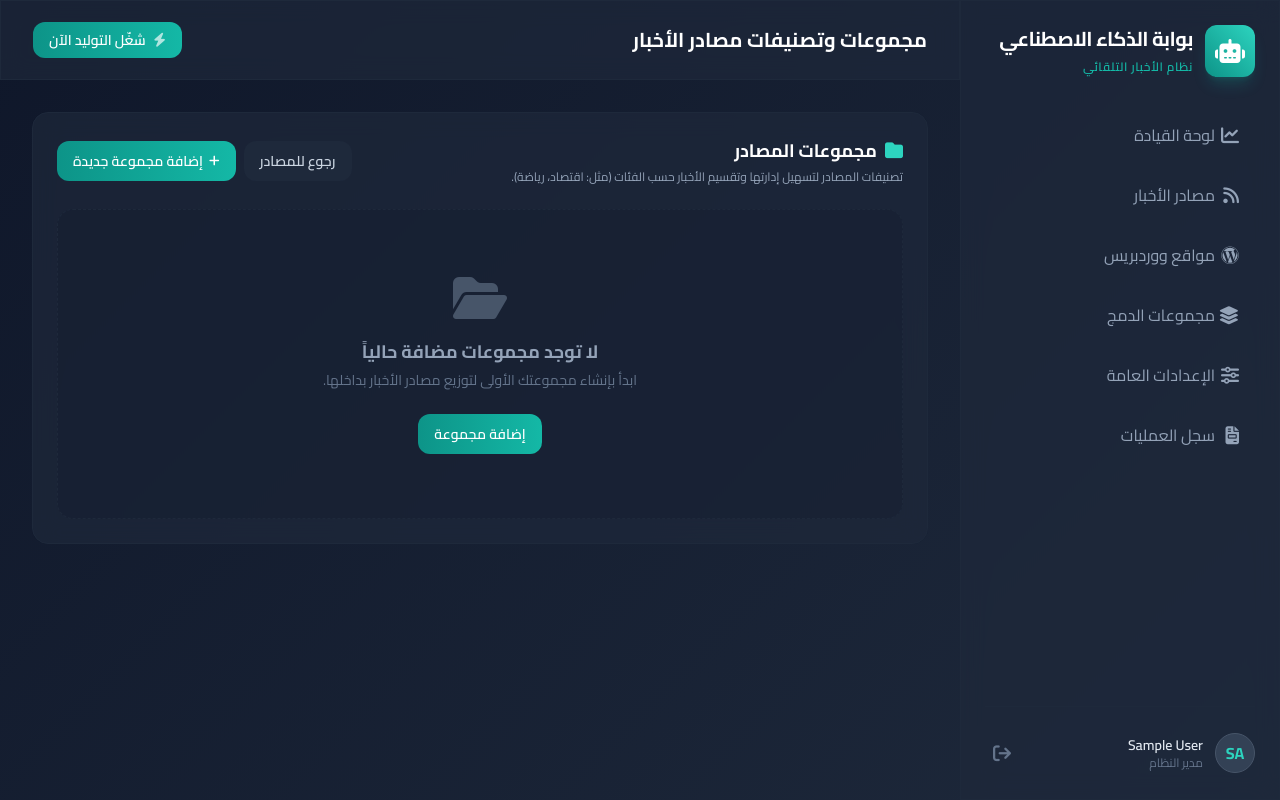
After one commit to aahmed19982000/enshrly, a Django app: page /sources/groups/ in a window 1280 px wide. The commit adds this page. Run offline with Django 5.2, Linux system fonts and the light colour scheme; the visitor is signed in with stand-in values (Sample User, id 1); data that the repository does not hold is empty; some libraries are stand-ins or nearby versions.

Commit message:
Add Group list, form, and templates inside the AI Dashboard

```diff
--- /dev/null
+++ b/syndicator/templates/ai_dashboard/source_groups_list.html
@@ -0,0 +1,57 @@
+{% extends 'ai_dashboard/base.html' %}
+
+{% block title %}مجموعات المصادر - بوابة الذكاء الاصطناعي{% endblock %}
+{% block header_title %}مجموعات وتصنيفات مصادر الأخبار{% endblock %}
+
+{% block content %}
+<div class="glass-panel p-6 rounded-2xl border border-slate-800">
+    <div class="flex flex-col sm:flex-row items-center justify-between mb-6 gap-4">
+        <div>
+            <h3 class="text-lg font-bold text-white"><i class="fa-solid fa-folder text-teal-400 ml-2"></i>مجموعات المصادر</h3>
+            <p class="text-xs text-slate-400 mt-1">تصنيفات المصادر لتسهيل إدارتها وتقسيم الأخبار حسب الفئات (مثل: اقتصاد، رياضة).</p>
+        </div>
+        <div class="flex items-center space-x-2 space-x-reverse">
+            <a href="{% url 'news_ai:sources' %}" class="px-4 py-2.5 bg-slate-800 hover:bg-slate-700 text-slate-300 text-sm font-semibold rounded-xl transition duration-150">رجوع للمصادر</a>
+            <a href="{% url 'news_ai:source_group_add' %}" class="btn-glow px-4 py-2.5 bg-gradient-to-r from-primary-600 to-teal-500 hover:from-primary-700 hover:to-teal-600 text-white text-sm font-semibold rounded-xl flex items-center space-x-1.5 space-x-reverse transition duration-200">
+                <i class="fa-solid fa-plus text-xs"></i>
+                <span>إضافة مجموعة جديدة</span>
+            </a>
+        </div>
+    </div>
+
+    {% if groups %}
+    <div class="overflow-x-auto rounded-xl border border-slate-800 bg-slate-900/40">
+        <table class="w-full text-right border-collapse">
+            <thead>
+                <tr class="border-b border-slate-800 text-xs text-slate-400 uppercase bg-slate-900/80">
+                    <th scope="col" class="px-6 py-4 font-bold">اسم المجموعة</th>
+                    <th scope="col" class="px-6 py-4 font-bold">الوصف</th>
+                    <th scope="col" class="px-6 py-4 font-bold text-center">الإجراءات</th>
+                </tr>
+            </thead>
+            <tbody class="divide-y divide-slate-800/60 text-sm text-slate-300">
+                {% for group in groups %}
+                <tr class="hover:bg-slate-800/30 transition duration-150">
+                    <td class="px-6 py-4 font-semibold text-slate-100">{{ group.name }}</td>
+                    <td class="px-6 py-4 text-xs text-slate-400">{{ group.description|default:"لا يوجد وصف" }}</td>
+                    <td class="px-6 py-4 text-center">
+                        <div class="flex items-center justify-center space-x-2 space-x-reverse">
+                            <a href="{% url 'news_ai:source_group_edit' group.pk %}" class="text-xs text-slate-400 hover:text-teal-400 px-2 py-1 rounded bg-slate-800 hover:bg-slate-700 transition" title="تعديل"><i class="fa-solid fa-pen"></i></a>
+                            <a href="{% url 'news_ai:source_group_delete' group.pk %}" class="text-xs text-slate-400 hover:text-rose-400 px-2 py-1 rounded bg-slate-800 hover:bg-slate-700 transition" title="حذف"><i class="fa-solid fa-trash-can"></i></a>
+                        </div>
+                    </td>
+                </tr>
+                {% endfor %}
+            </tbody>
+        </table>
+    </div>
+    {% else %}
+    <div class="text-center py-16 text-slate-500 bg-slate-900/20 border border-dashed border-slate-800 rounded-2xl">
+        <i class="fa-solid fa-folder-open text-5xl mb-4 block text-slate-600"></i>
+        <h4 class="text-lg font-bold text-slate-400">لا توجد مجموعات مضافة حالياً</h4>
+        <p class="text-sm text-slate-500 mt-1 max-w-sm mx-auto">ابدأ بإنشاء مجموعتك الأولى لتوزيع مصادر الأخبار بداخلها.</p>
+        <a href="{% url 'news_ai:source_group_add' %}" class="btn-glow inline-flex items-center px-4 py-2.5 bg-gradient-to-r from-primary-600 to-teal-500 hover:from-primary-700 hover:to-teal-600 text-white text-sm font-semibold rounded-xl mt-6 transition duration-150">إضافة مجموعة</a>
+    </div>
+    {% endif %}
+</div>
+{% endblock %}
--- a/syndicator/urls.py
+++ b/syndicator/urls.py
@@ -11,6 +11,11 @@ urlpatterns = [
     path('sources/add/', views_ai.SourceCreateView.as_view(), name='source_add'),
     path('sources/<int:pk>/edit/', views_ai.SourceUpdateView.as_view(), name='source_edit'),
     path('sources/<int:pk>/delete/', views_ai.SourceDeleteView.as_view(), name='source_delete'),
+    # Source Groups
+    path('sources/groups/', views_ai.SourceGroupListView.as_view(), name='source_groups'),
+    path('sources/groups/add/', views_ai.SourceGroupCreateView.as_view(), name='source_group_add'),
+    path('sources/groups/<int:pk>/edit/', views_ai.SourceGroupUpdateView.as_view(), name='source_group_edit'),
+    path('sources/groups/<int:pk>/delete/', views_ai.SourceGroupDeleteView.as_view(), name='source_group_delete'),
     path('logs/', views_ai.ImportLogListView.as_view(), name='logs'),
     path('logs/<int:pk>/republish/', views_ai.RepublishLogView.as_view(), name='log_republish'),
     path('logs/bulk-redistribute/', views_ai.BulkRedistributeLogsView.as_view(), name='logs_bulk_redistribute'),
--- a/syndicator/views.py
+++ b/syndicator/views.py
@@ -585,3 +585,40 @@ class AISettingsAPIView(APIView):
             "default_author_id": first_author.id if first_author else None,
             "categories": [cat.id for cat in settings_obj.categories.all()]
         })
+
+from .models import AISourceGroup
+
+class SourceGroupListView(StaffRequiredMixin, ListView):
+    model = AISourceGroup
+    template_name = 'ai_dashboard/source_groups_list.html'
+    context_object_name = 'groups'
+
+class SourceGroupCreateView(StaffRequiredMixin, CreateView):
+    model = AISourceGroup
+    fields = ['name', 'description']
+    template_name = 'ai_dashboard/source_group_form.html'
+    success_url = reverse_lazy('news_ai:source_groups')
+
+    def form_valid(self, form):
+        messages.success(self.request, f"??? ????? ???????? '{form.instance.name}' ?????.")
+        return super().form_valid(form)
+
+class SourceGroupUpdateView(StaffRequiredMixin, UpdateView):
+    model = AISourceGroup
+    fields = ['name', 'description']
+    template_name = 'ai_dashboard/source_group_form.html'
+    success_url = reverse_lazy('news_ai:source_groups')
+
+    def form_valid(self, form):
+        messages.success(self.request, f"?? ????? ???????? '{form.instance.name}' ?????.")
+        return super().form_valid(form)
+
+class SourceGroupDeleteView(StaffRequiredMixin, DeleteView):
+    model = AISourceGroup
+    template_name = 'ai_dashboard/source_group_confirm_delete.html'
+    success_url = reverse_lazy('news_ai:source_groups')
+
+    def delete(self, request, *args, **kwargs):
+        obj = self.get_object()
+        messages.success(self.request, f"?? ??? ???????? '{obj.name}' ?????.")
+        return super().delete(request, *args, **kwargs)
```
Also changed, not shown: syndicator/templates/ai_dashboard/source_form.html (+17 -1 lines), syndicator/templates/ai_dashboard/source_group_confirm_delete.html (added, +25 -0 lines), syndicator/templates/ai_dashboard/source_group_form.html (added, +43 -0 lines), syndicator/templates/ai_dashboard/sources_list.html (+18 -4 lines).
